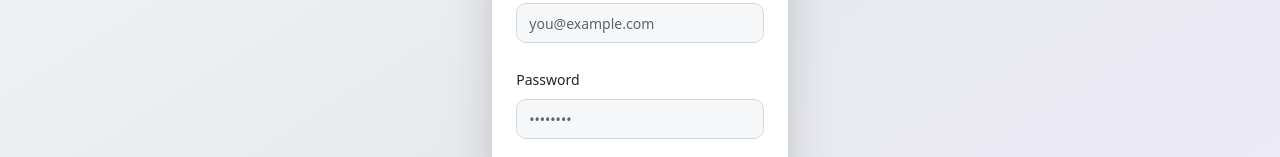
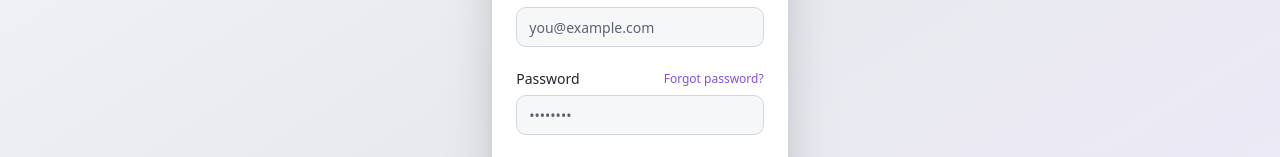
Before and after one commit to Kingjibes/CIPHERPREMIUM, a React (Vite) app: page /login in a window 1280 px wide. Shown: the part 377-534 px from the top of the page. Built offline with nearby package versions, Linux system fonts and the light colour scheme.

Commit message:
Update LoginPage.jsx

```diff
--- a/src/pages/LoginPage.jsx
+++ b/src/pages/LoginPage.jsx
@@ -1,4 +1,3 @@
-
 import React, { useState } from 'react';
 import { Link, useNavigate } from 'react-router-dom';
 import { motion } from 'framer-motion';
@@ -54,7 +53,12 @@ function LoginPage() {
                 />
               </div>
               <div className="space-y-2">
-                <Label htmlFor="password">Password</Label>
+                <div className="flex items-center justify-between">
+                  <Label htmlFor="password">Password</Label>
+                  <Button variant="link" asChild className="p-0 h-auto text-xs text-primary" disabled={isSubmitting}>
+                     <Link to="/forgot-password">Forgot password?</Link>
+                  </Button>
+                </div>
                 <Input
                   id="password"
                   type="password"
```
